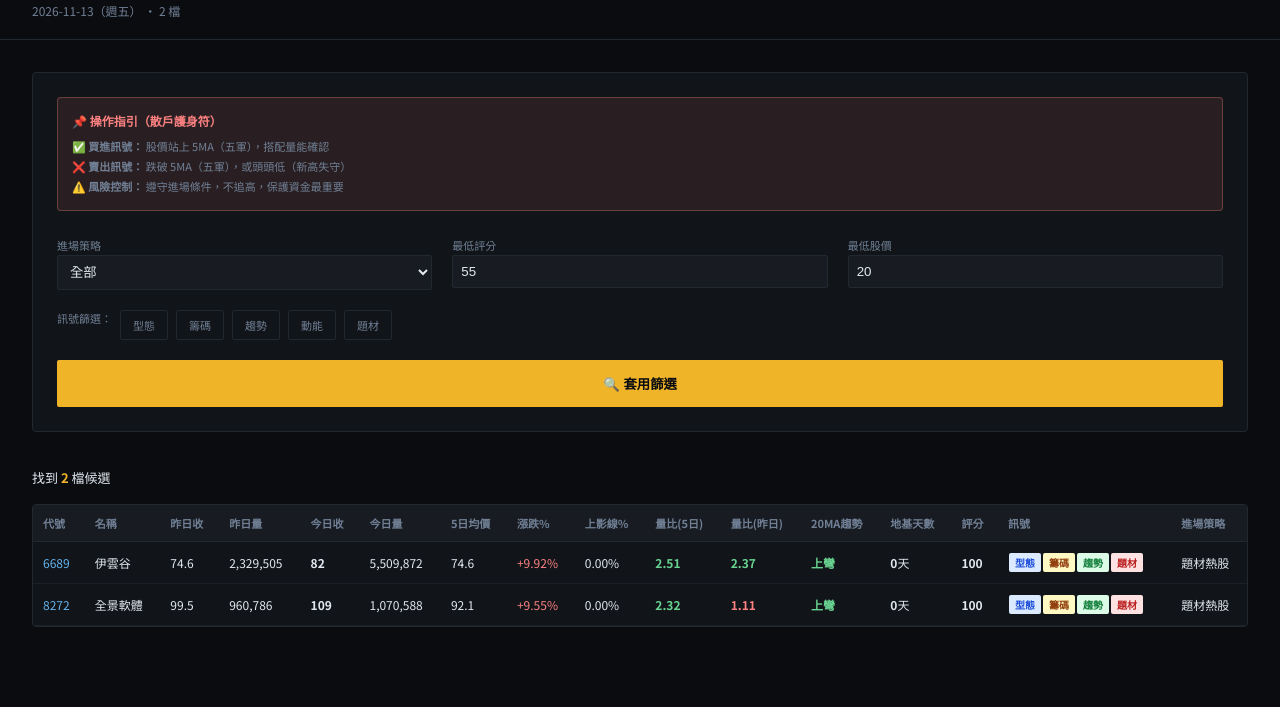
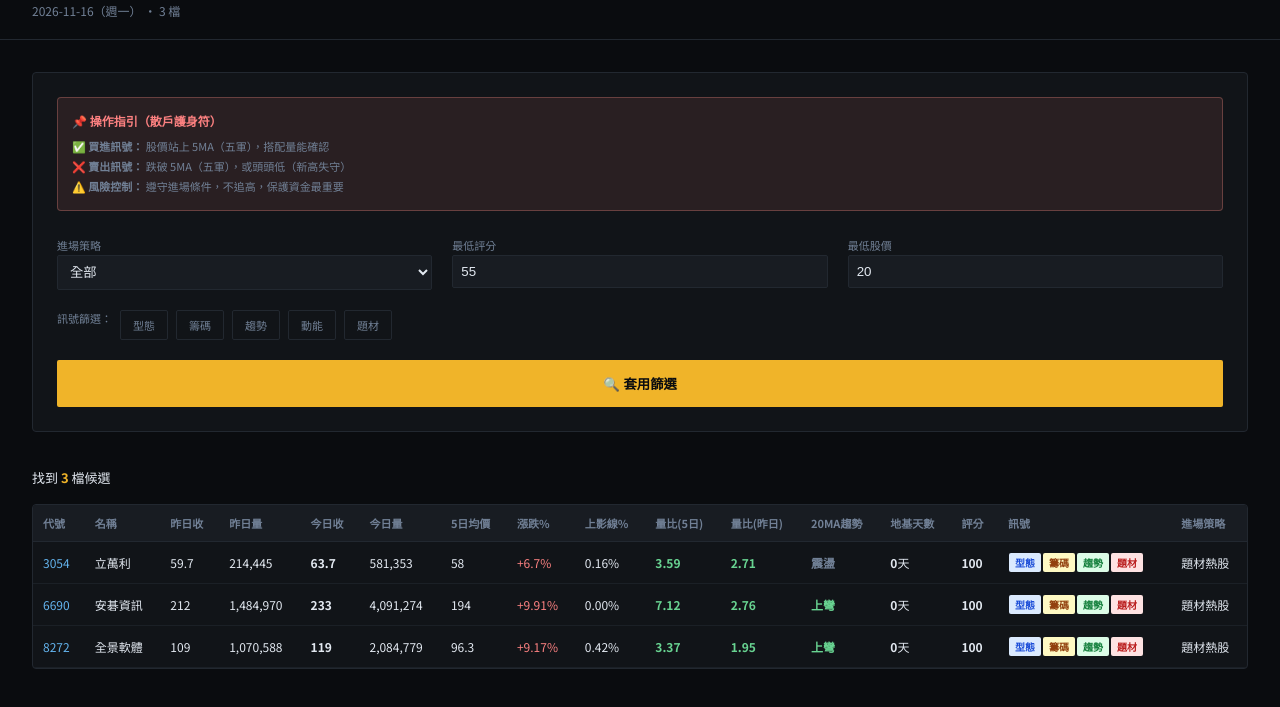
Before and after one commit to beck16833/stock-screener, a plain HTML site: page index.html in a window 1280 px wide. Shown: the part 51-758 px from the top of the page. Drawn offline with Linux system fonts and the light colour scheme.

Commit message:
每日更新：2026-11-16

```diff
--- a/index.html
+++ b/index.html
@@ -3,7 +3,7 @@
 <head>
 <meta charset="UTF-8">
 <meta name="viewport" content="width=device-width,initial-scale=1.0">
-<title>飆股雷達 2026-11-13</title>
+<title>飆股雷達 2026-11-16</title>
 <link href="https://fonts.googleapis.com/css2?family=Noto+Sans+TC:wght@400;700;900&display=swap" rel="stylesheet">
 <style>
 :root{--bg:#0a0c0f;--surface:#111418;--surface2:#181c22;--border:#222830;--accent:#f0b429;--text:#e2e8f0;--muted:#718096;}
@@ -41,7 +41,7 @@ td{padding:10px;border-bottom:1px solid rgba(34,40,48,.6)}
 <body>
 <header>
   <div class="logo">🎯 飆股雷達</div>
-  <div style="font-size:12px;color:var(--muted);margin-top:4px">2026-11-13（週五） • 2 檔</div>
+  <div style="font-size:12px;color:var(--muted);margin-top:4px">2026-11-16（週一） • 3 檔</div>
 </header>
 <main>
 <div class="filter-panel">
@@ -115,7 +115,7 @@ td{padding:10px;border-bottom:1px solid rgba(34,40,48,.6)}
 </main>
 
 <script>
-const ALL = [{"code": "6689", "name": "伊雲谷", "price": 82.0, "chg": 9.92, "score": 100, "signals": ["型態", "籌碼", "趨勢", "題材"], "entry": "題材熱股", "prev_close": 74.6, "prev_vol": 2329505, "volume": 5509872, "avg_price_5d": 74.6, "upper_shadow_pct": 0.0, "vol_ma5": 2198123.0, "ma20_trend": "上彎", "consolidation_days": 0}, {"code": "8272", "name": "全景軟體", "price": 109.0, "chg": 9.55, "score": 100, "signals": ["型態", "籌碼", "趨勢", "題材"], "entry": "題材熱股", "prev_close": 99.5, "prev_vol": 960786, "volume": 1070588, "avg_price_5d": 92.1, "upper_shadow_pct": 0.0, "vol_ma5": 462333.0, "ma20_trend": "上彎", "consolidation_days": 0}];
+const ALL = [{"code": "3054", "name": "立萬利", "price": 63.7, "chg": 6.7, "score": 100, "signals": ["型態", "籌碼", "趨勢", "題材"], "entry": "題材熱股", "prev_close": 59.7, "prev_vol": 214445, "volume": 581353, "avg_price_5d": 58.0, "upper_shadow_pct": 0.16, "vol_ma5": 161960.0, "ma20_trend": "震盪", "consolidation_days": 0}, {"code": "6690", "name": "安碁資訊", "price": 233.0, "chg": 9.91, "score": 100, "signals": ["型態", "籌碼", "趨勢", "題材"], "entry": "題材熱股", "prev_close": 212.0, "prev_vol": 1484970, "volume": 4091274, "avg_price_5d": 194.0, "upper_shadow_pct": 0.0, "vol_ma5": 574350.0, "ma20_trend": "上彎", "consolidation_days": 0}, {"code": "8272", "name": "全景軟體", "price": 119.0, "chg": 9.17, "score": 100, "signals": ["型態", "籌碼", "趨勢", "題材"], "entry": "題材熱股", "prev_close": 109.0, "prev_vol": 1070588, "volume": 2084779, "avg_price_5d": 96.3, "upper_shadow_pct": 0.42, "vol_ma5": 618511.0, "ma20_trend": "上彎", "consolidation_days": 0}];
 let sKey='score', sDir=-1, actSigs=new Set();
 
 function getFiltered() {
```
